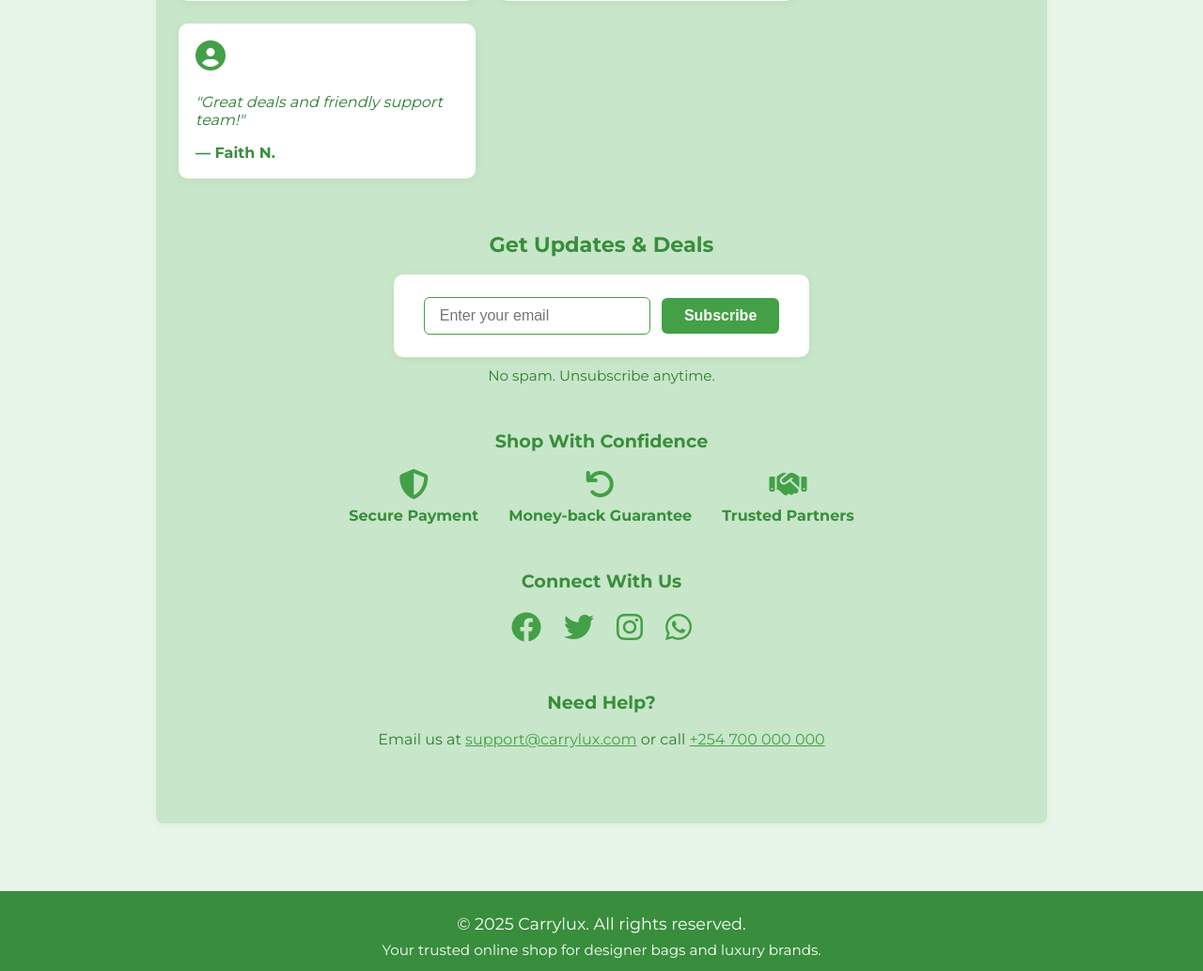
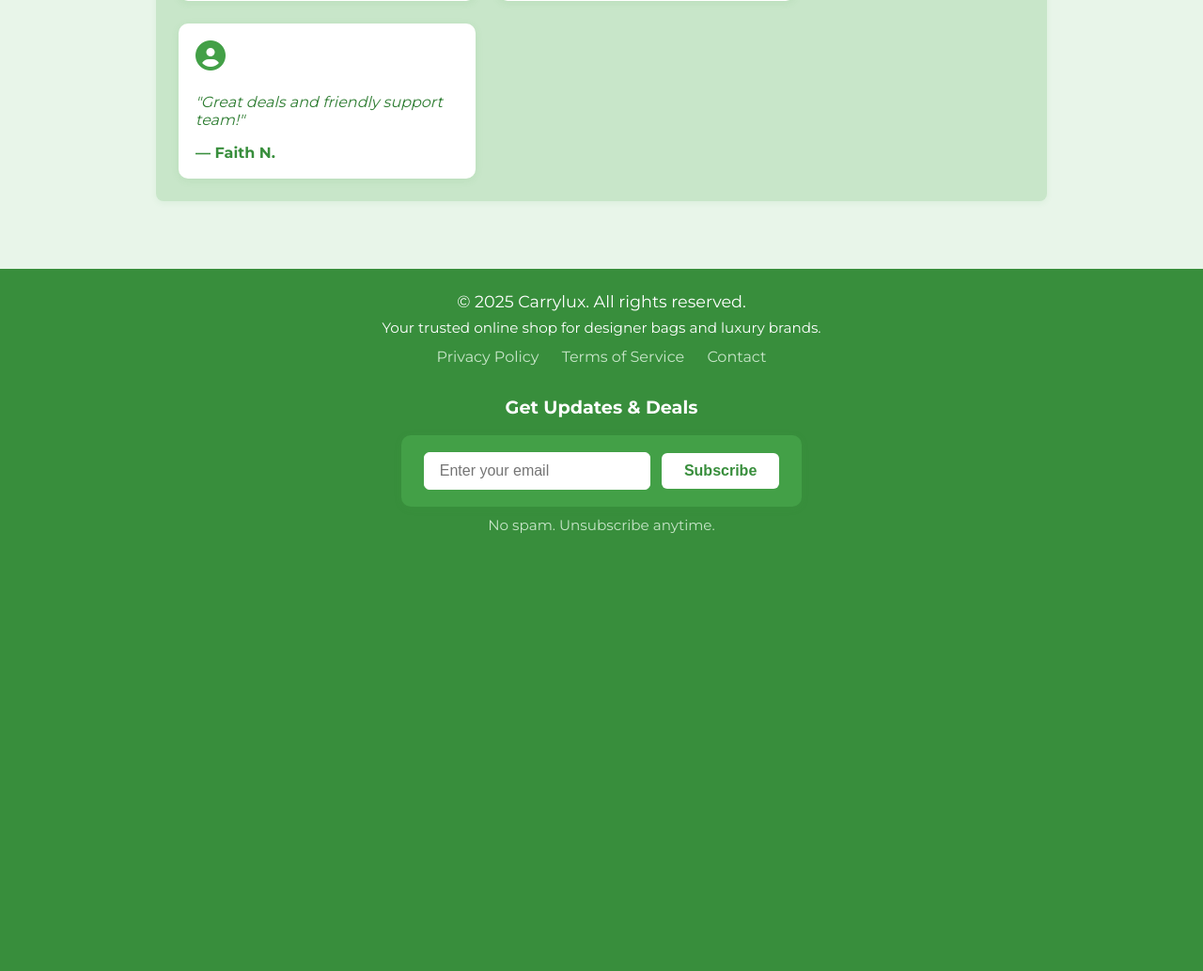
Before and after one commit to WangilaPrish/carrylux, a Django app: page / in a window 1280 px wide. Shown: the part 749-1782 px from the top of the page at 94% size. After the commit the page ends 1316 px from the top, so only its background shows below. Run offline with Django 5.2, Linux system fonts and the light colour scheme; parts of the project's set-up code (start-up, migrations or seed data) failed here and were passed over; some libraries are stand-ins or nearby versions.

Commit message:
Remove newsletter signup, trust badges, social media links, and contact information sections from landing page for streamlined content

```diff
--- a/shop/templates/landing.html
+++ b/shop/templates/landing.html
@@ -76,54 +76,4 @@
     </div>
 </div>
 
-<!-- Newsletter Signup -->
-<div style="margin:56px auto 0 auto;max-width:900px;text-align:center;">
-    <h2 style="color:#388e3c;font-size:1.4em;font-weight:600;margin-bottom:18px;">Get Updates &amp; Deals</h2>
-    <form
-        style="display:inline-block;background:#fff;padding:24px 32px;border-radius:10px;box-shadow:0 2px 8px rgba(67,160,71,0.10);">
-        <input type="email" placeholder="Enter your email" required
-            style="padding:10px 16px;border-radius:6px;border:1px solid #43a047;font-size:1em;margin-right:8px;">
-        <button type="submit"
-            style="background:#43a047;color:#fff;padding:10px 24px;border:none;border-radius:6px;font-size:1em;font-weight:600;cursor:pointer;">Subscribe</button>
-    </form>
-    <p style="color:#2e7d32;font-size:0.95em;margin-top:10px;">No spam. Unsubscribe anytime.</p>
-</div>
-
-<!-- Trust Badges -->
-<div style="margin:48px auto 0 auto;max-width:900px;text-align:center;">
-    <h2 style="color:#388e3c;font-size:1.2em;font-weight:600;margin-bottom:18px;">Shop With Confidence</h2>
-    <div style="display:flex;justify-content:center;gap:32px;flex-wrap:wrap;">
-        <div style="display:flex;flex-direction:column;align-items:center;">
-            <i class="fas fa-shield-alt" style="font-size:2em;color:#43a047;margin-bottom:8px;"></i>
-            <span style="color:#388e3c;font-weight:600;">Secure Payment</span>
-        </div>
-        <div style="display:flex;flex-direction:column;align-items:center;">
-            <i class="fas fa-undo" style="font-size:2em;color:#43a047;margin-bottom:8px;"></i>
-            <span style="color:#388e3c;font-weight:600;">Money-back Guarantee</span>
-        </div>
-        <div style="display:flex;flex-direction:column;align-items:center;">
-            <i class="fas fa-handshake" style="font-size:2em;color:#43a047;margin-bottom:8px;"></i>
-            <span style="color:#388e3c;font-weight:600;">Trusted Partners</span>
-        </div>
-    </div>
-</div>
-
-<!-- Social Media Links -->
-<div style="margin:48px auto 0 auto;max-width:900px;text-align:center;">
-    <h2 style="color:#388e3c;font-size:1.2em;font-weight:600;margin-bottom:18px;">Connect With Us</h2>
-    <div style="display:flex;justify-content:center;gap:24px;">
-        <a href="#" style="color:#43a047;font-size:2em;"><i class="fab fa-facebook"></i></a>
-        <a href="#" style="color:#43a047;font-size:2em;"><i class="fab fa-twitter"></i></a>
-        <a href="#" style="color:#43a047;font-size:2em;"><i class="fab fa-instagram"></i></a>
-        <a href="#" style="color:#43a047;font-size:2em;"><i class="fab fa-whatsapp"></i></a>
-    </div>
-</div>
-
-<!-- Contact/Support Info -->
-<div style="margin:48px auto 56px auto;max-width:900px;text-align:center;">
-    <h2 style="color:#388e3c;font-size:1.2em;font-weight:600;margin-bottom:18px;">Need Help?</h2>
-    <p style="color:#2e7d32;font-size:1em;">Email us at <a href="mailto:support@carrylux.com"
-            style="color:#43a047;text-decoration:underline;">support@carrylux.com</a> or call <a
-            href="tel:+254700000000" style="color:#43a047;text-decoration:underline;">+254 700 000 000</a></p>
-</div>
 {% endblock %}
```
